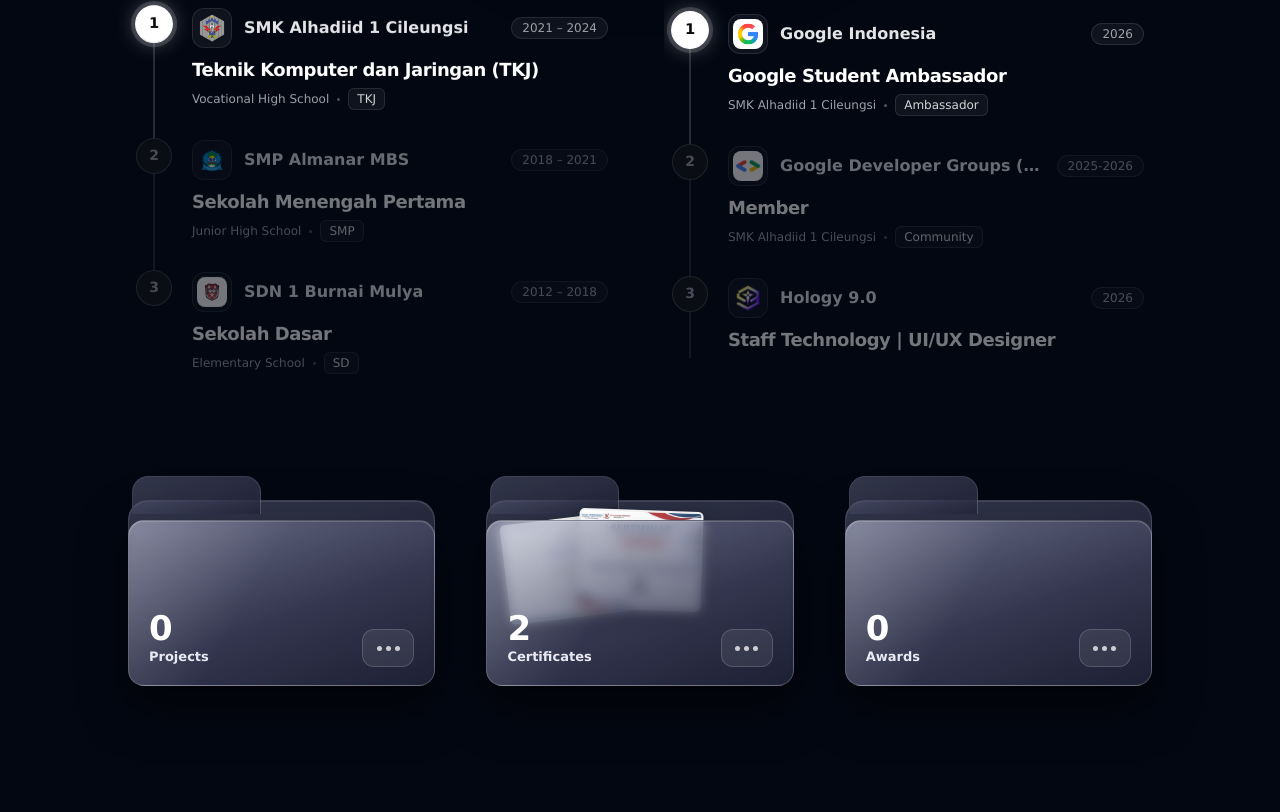
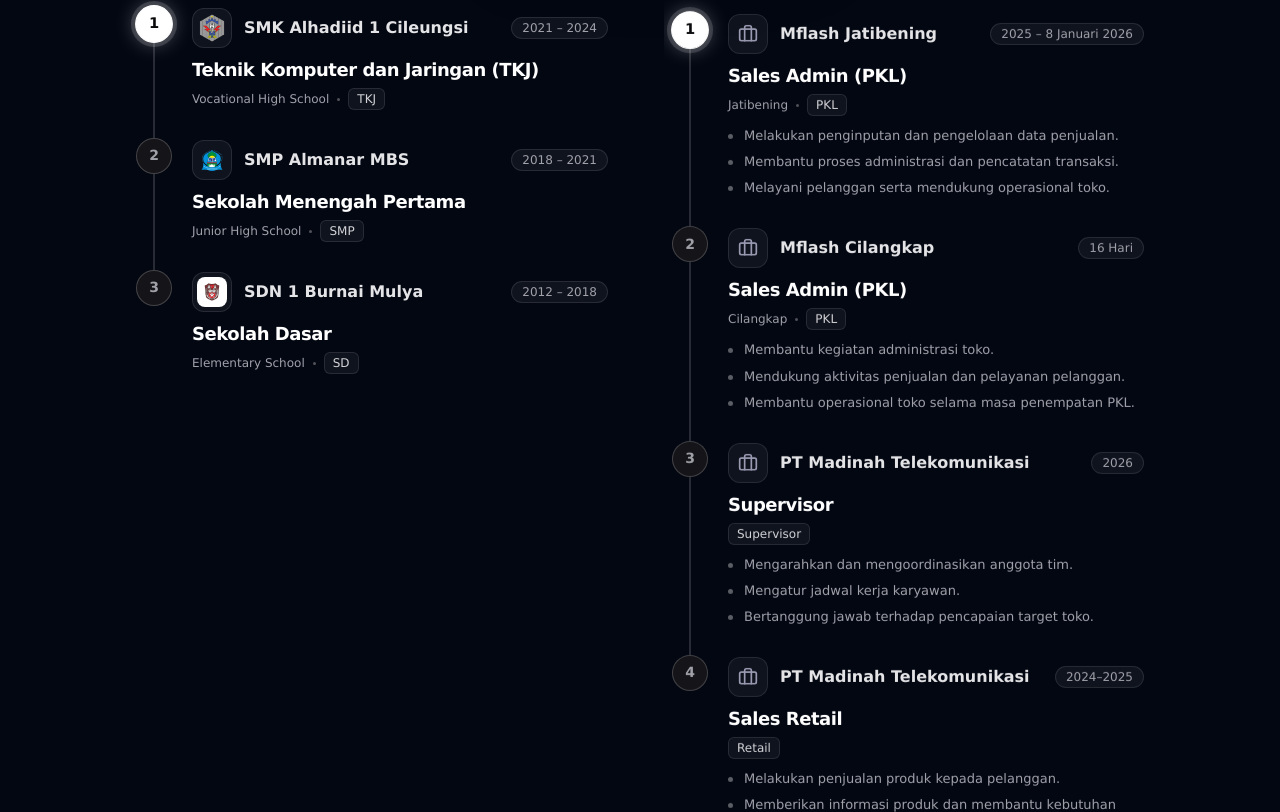
Before and after one commit to jihanfaujihan234-netizen/uzi, a React (Vite) app: page / in a window 1280 px wide. Shown: the part 2832-3644 px from the top of the page. Built offline with nearby package versions, Linux system fonts and the light colour scheme; no server answers; the database is empty.

Commit message:
update bagian portfolio dan dll

```diff
--- a/src/components/About.jsx
+++ b/src/components/About.jsx
@@ -1,6 +1,6 @@
 import { useEffect, useRef, useState } from 'react'
 import { Link } from 'react-router-dom'
-import { Code, FileText, Images, School } from 'lucide-react'
+import { Briefcase, Code, FileText, Images, School } from 'lucide-react'
 import TopoCanvas from './TopoCanvas'
 import FolderCard from './FolderCard'
 import { education, experience, folders, profile } from '../data/site'
@@ -8,7 +8,9 @@ import { useReveal } from '../hooks/useReveal'
 import { usePortfolio } from '../context/PortfolioContext'
 import { useSmoothScroll } from '../context/SmoothScrollContext'
 
-function TimelineItem({ item, index }) {
+function TimelineItem({ item, index, kind = 'education' }) {
+  const FallbackIcon = kind === 'experience' ? Briefcase : School
+
   return (
     <li className="timeline-item" style={{ '--index': index }}>
       <span className="timeline-node">{index + 1}</span>
@@ -18,7 +20,7 @@ function TimelineItem({ item, index }) {
             {item.logo ? (
               <img src={item.logo} alt="" loading="lazy" decoding="async" />
             ) : (
-              <School
+              <FallbackIcon
                 className="timeline-logo-icon"
                 size={20}
                 aria-hidden="true"
@@ -31,11 +33,22 @@ function TimelineItem({ item, index }) {
           <span className="timeline-years">{item.years}</span>
         </div>
         <h5 className="timeline-role">{item.role}</h5>
-        <p className="timeline-meta">
-          <span>{item.place}</span>
-          <span className="timeline-dot" aria-hidden="true" />
-          <span className="timeline-tag">{item.tag}</span>
-        </p>
+        {(item.place || item.tag) && (
+          <p className="timeline-meta">
+            {item.place && <span>{item.place}</span>}
+            {item.place && item.tag && (
+              <span className="timeline-dot" aria-hidden="true" />
+            )}
+            {item.tag && <span className="timeline-tag">{item.tag}</span>}
+          </p>
+        )}
+        {item.points?.length > 0 && (
+          <ul className="timeline-points">
+            {item.points.map(point => (
+              <li key={point}>{point}</li>
+            ))}
+          </ul>
+        )}
       </div>
     </li>
   )
@@ -213,7 +226,12 @@ export default function About() {
             <div className="experience-scroll" data-lenis-prevent>
               <ol className="timeline-list">
                 {experience.map((item, index) => (
-                  <TimelineItem item={item} index={index} key={item.id} />
+                  <TimelineItem
+                    item={item}
+                    index={index}
+                    kind="experience"
+                    key={item.id}
+                  />
                 ))}
               </ol>
             </div>
--- a/src/data/site.js
+++ b/src/data/site.js
@@ -127,67 +127,53 @@ export const education = [
 
 export const experience = [
   {
-    id: 'google',
-    org: 'Google Indonesia',
-    years: '2026',
-    role: 'Google Student Ambassador',
-    place: 'SMK Alhadiid 1 Cileungsi',
-    tag: 'Ambassador',
-    logo: '/media/experience/google.jpg',
+    id: 'mflash-jatibening',
+    org: 'Mflash Jatibening',
+    years: '2025 – 8 Januari 2026',
+    role: 'Sales Admin (PKL)',
+    place: 'Jatibening',
+    tag: 'PKL',
+    points: [
+      'Melakukan penginputan dan pengelolaan data penjualan.',
+      'Membantu proses administrasi dan pencatatan transaksi.',
+      'Melayani pelanggan serta mendukung operasional toko.',
+    ],
   },
   {
-    id: 'gdg',
-    org: 'Google Developer Groups (GDGs) on Campus SMK Alhadiid 1 Cileungsi',
-    years: '2025-2026',
-    role: 'Member',
-    place: 'SMK Alhadiid 1 Cileungsi',
-    tag: 'Community',
-    logo: '/media/experience/gdg.png',
+    id: 'mflash-cilangkap',
+    org: 'Mflash Cilangkap',
+    years: '16 Hari',
+    role: 'Sales Admin (PKL)',
+    place: 'Cilangkap',
+    tag: 'PKL',
+    points: [
+      'Membantu kegiatan administrasi toko.',
+      'Mendukung aktivitas penjualan dan pelayanan pelanggan.',
+      'Membantu operasional toko selama masa penempatan PKL.',
+    ],
   },
   {
-    id: 'hology',
-    org: 'Hology 9.0',
+    id: 'madinah-supervisor',
+    org: 'PT Madinah Telekomunikasi',
     years: '2026',
-    role: 'Staff Technology | UI/UX Designer',
-    place: 'FILKOM UB',
-    tag: 'Committee',
-    logo: '/media/experience/hology.png',
+    role: 'Supervisor',
+    tag: 'Supervisor',
+    points: [
+      'Mengarahkan dan mengoordinasikan anggota tim.',
+      'Mengatur jadwal kerja karyawan.',
+      'Bertanggung jawab terhadap pencapaian target toko.',
+    ],
   },
   {
-    id: 'filkom',
-    org: 'Faculty of Computer Science (FILKOM) UB',
-    years: '2026',
-    role: 'Teaching Assistant : Basic Programming of Java',
-    place: 'FILKOM UB',
-    tag: 'Academic',
-    logo: '/media/experience/filkom.jpg',
-  },
-  {
-    id: 'dsi',
-    org: 'SINAU BARENG DSI',
-    years: '2026',
-    role: 'Pemateri Pemrograman Dasar Java',
-    place: 'FILKOM UB',
-    tag: 'Speaker',
-    logo: '/media/experience/dsi.jpg',
-  },
-  {
-    id: 'raion',
-    org: 'Raion Internship',
-    years: '2026',
-    role: 'UI/UX Designer',
-    place: 'Malang',
-    tag: 'Internship',
-    logo: '/media/experience/raion.png',
-  },
-  {
-    id: 'cubiespot',
-    org: 'PT Cubiespot Pilar Data Nusantara',
-    years: '2023',
-    role: 'Network Management',
-    place: 'Pasuruan',
-    tag: 'Internship',
-    logo: '/media/experience/cubiespot.png',
+    id: 'madinah-sales-retail',
+    org: 'PT Madinah Telekomunikasi',
+    years: '2024–2025',
+    role: 'Sales Retail',
+    tag: 'Retail',
+    points: [
+      'Melakukan penjualan produk kepada pelanggan.',
+      'Memberikan informasi produk dan membantu kebutuhan pelanggan.',
+    ],
   },
 ]
 
--- a/src/styles/about.css
+++ b/src/styles/about.css
@@ -339,8 +339,9 @@
 
 .timeline-top {
   display: flex;
+  flex-wrap: wrap;
   align-items: center;
-  gap: 12px;
+  gap: 8px 12px;
   margin-bottom: 8px;
 }
 
@@ -369,15 +370,13 @@
 }
 
 .timeline-org {
-  flex: 1;
+  flex: 1 1 180px;
   min-width: 0;
-  overflow: hidden;
   color: #e4e4e7;
   font-size: 16px;
   font-weight: 600;
   line-height: 24px;
-  text-overflow: ellipsis;
-  white-space: nowrap;
+  overflow-wrap: anywhere;
 }
 
 .timeline-years {
@@ -431,8 +430,35 @@
   line-height: 16px;
 }
 
+.timeline-points {
+  display: grid;
+  gap: 6px;
+  margin: 10px 0 0;
+  padding: 0;
+  color: #a1a1aa;
+  font-size: 13px;
+  line-height: 1.55;
+  list-style: none;
+}
+
+.timeline-points li {
+  position: relative;
+  padding-left: 16px;
+}
+
+.timeline-points li::before {
+  content: '';
+  position: absolute;
+  top: 0.62em;
+  left: 0;
+  width: 5px;
+  height: 5px;
+  border-radius: 50%;
+  background: rgba(255, 255, 255, 0.35);
+}
+
 .experience-scroll {
-  max-height: 360px;
+  max-height: none;
   padding: 6px 0 0;
   overflow-y: auto;
   overscroll-behavior: contain;
@@ -441,6 +467,13 @@
 
 .experience-scroll::-webkit-scrollbar {
   display: none;
+}
+
+@media (hover: none) {
+  .timeline-item,
+  .timeline-list:hover .timeline-item {
+    opacity: 1;
+  }
 }
 
 .about-folders {
```
